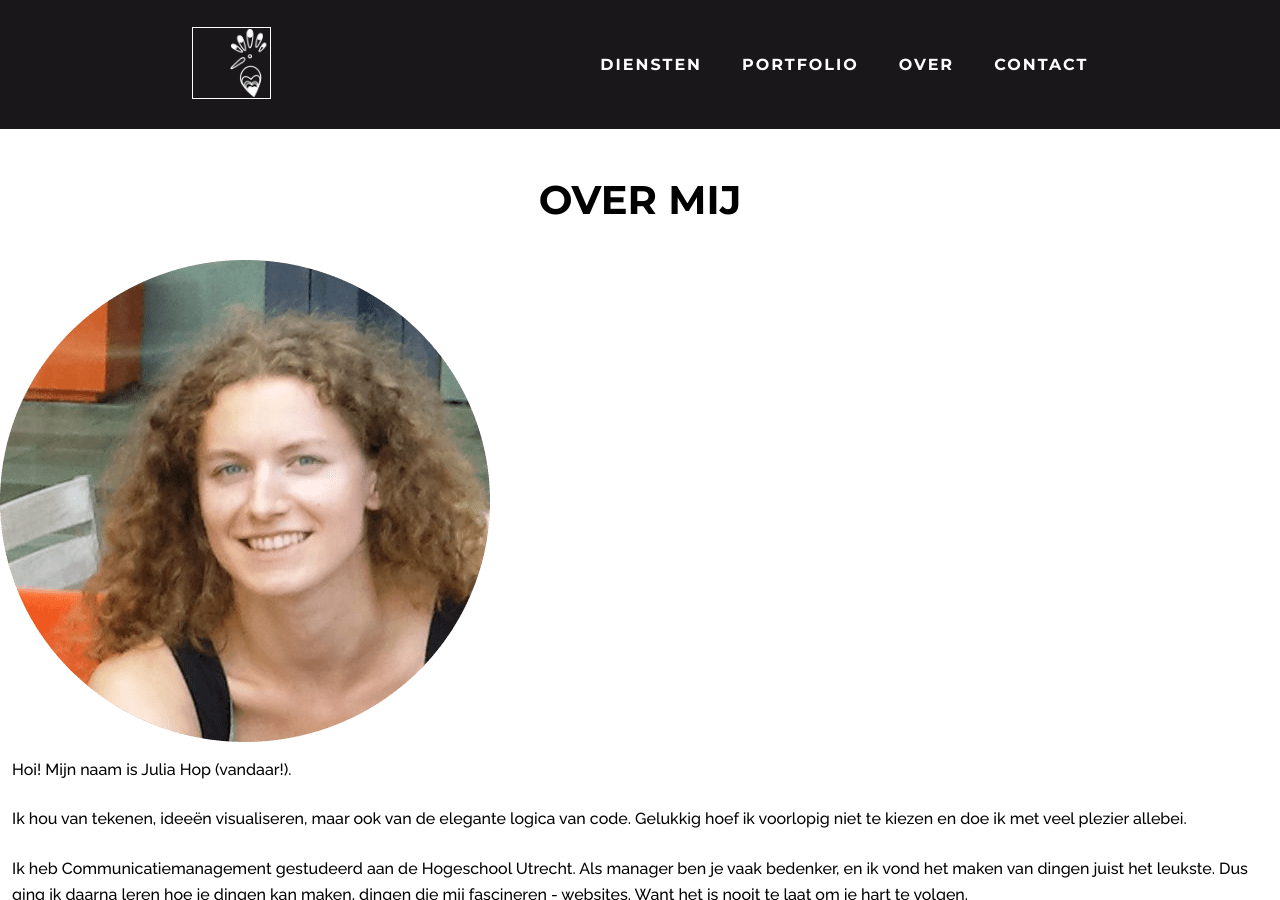
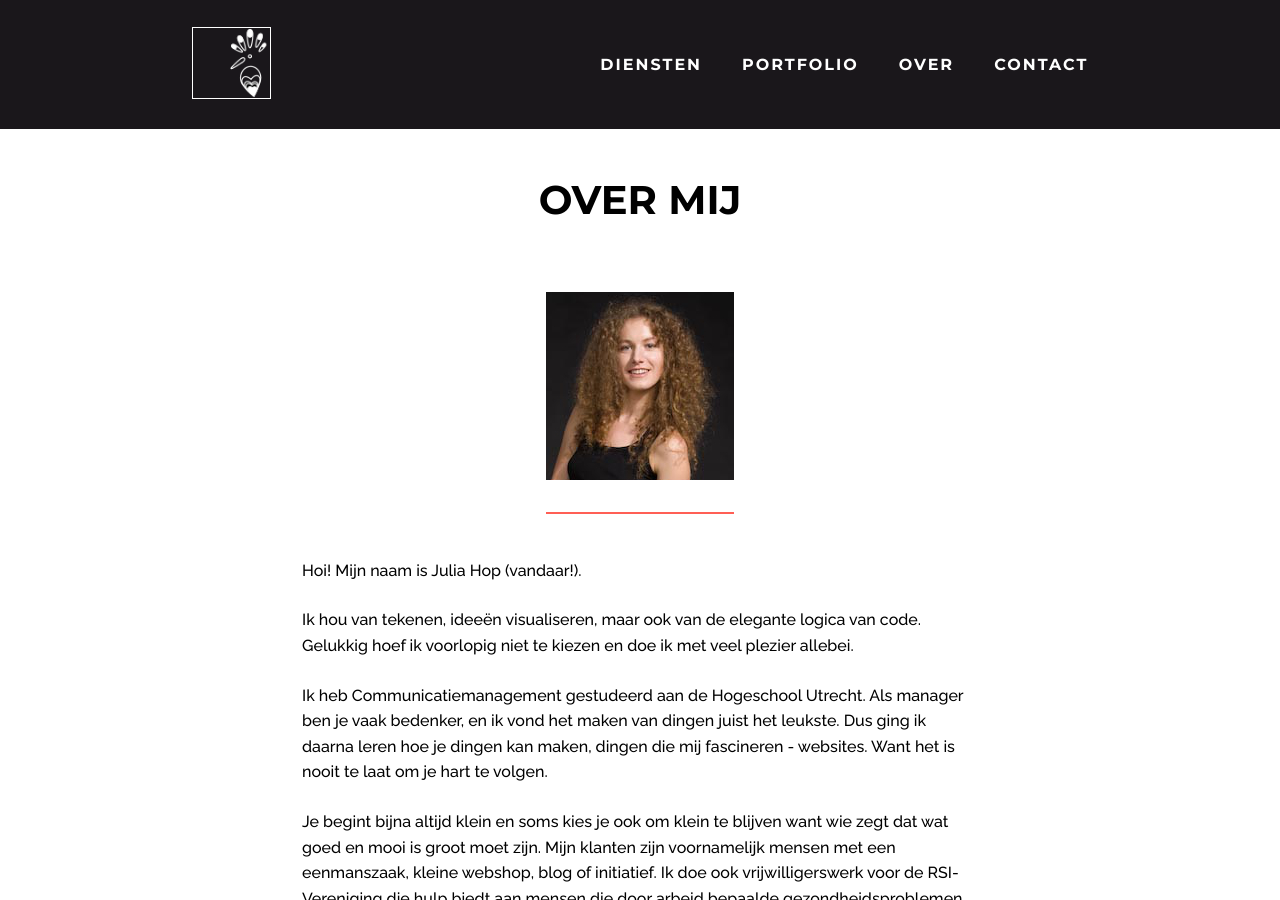
Before and after one commit to juliahop/juliahop.github.io, a Jekyll site: the page built from index.html, in a window 1280 px wide and 900 px high, scrolled down 2786 px. Built offline with Jekyll 4.4.1, drawn with Linux system fonts in a browser that asks for light colours.

Commit message:
Style Over section

```diff
--- a/_sass/_layout.scss
+++ b/_sass/_layout.scss
@@ -133,7 +133,7 @@ p {
   }
 }
 
-.article {
+.triple-txt {
   border: 2px solid var(--color-1-dark);
   flex: 1 1 350px;
   max-width: 400px;
@@ -224,3 +224,26 @@ p {
 }
 
 /*-----------------4-------------------------*/
+.home--4 .content {
+  flex-direction: column;
+  align-items: center;
+
+  @media (max-width: 50em) {
+    display: flex;
+  }
+}
+
+.face {
+  margin: 4rem 0;
+  border-bottom: 2px solid var(--color-1-dark);
+  padding-bottom: 4rem;
+}
+
+.single-txt {
+  padding-bottom: 4rem;
+  border-bottom: 2px solid var(--color-1-dark);
+
+  @media (min-width: 47.5em) {
+    max-width: 700px;
+  }
+}
--- a/index.html
+++ b/index.html
@@ -15,7 +15,7 @@ layout: default
 
     <div class="content">
 
-      <article class="article">
+      <article class="triple-txt">
         <h3 class="article__heading">Grafisch ontwerp</h3>
         <img class="article__icon" src="img/laptop1.png" alt="grafisch ontwerp">
         <p class="article__txt">De eerste-indruk-regel geldt zeker voor websites. De uitstraling van de site bepaalt in grote mate het gedrag van de bezoeker. Doorklikken of wegwezen?</p>
@@ -23,7 +23,7 @@ layout: default
         <p class="article__txt">Bij grafisch ontwerp kan het dus gaan om het ontwikkelen van zowel losse elementen van een pagina als om de vormgeving van de gehele site.</p>
       </article>
 
-      <article class="article">
+      <article class="triple-txt">
         <h3 class="article__heading">Webdevelopment</h3>
         <img class="article__icon" src="img/laptop2.png" alt="front end development" >
         <p class="article__txt">Van een mooi plaatje naar een werkende site. Het plaatsen van een nieuw element op de pagina of het maken van een geheel nieuwe website - het kan allemaal.</p>
@@ -31,7 +31,7 @@ layout: default
         <p class="article__txt">Ik zorg onder andere dat de code up-to-date is en overzichtelijk geschreven.</p>
       </article>
 
-      <article class="article">
+      <article class="triple-txt">
         <h3 class="article__heading">Contentadvies</h3>
         <img class="article__icon" alt="contentadvies" src="img/laptop3.png">
         <p class="article__txt">Het design mag verrassen, maar de logica van de website moet altijd helder zijn voor de bezoeker.</p>
@@ -94,20 +94,25 @@ layout: default
       </div>
 
     </div>
+  </div>
 </section>
 
 <!-- Over -->
 <section id="over" class="home home--4">
-  <div class="home__content">
+  <div class="home__container">
     <h2 class="home__heading h-txt">Over mij</h2>
-    <img class="image-responsive face" alt="julia hop" src="img/face.png">
-    <article class="home-about">
+    <div class="content">
+
+      <img class="face" alt="julia hop" src="img/face1.jpg">
+      <article class="single-txt">
         <p class="article__txt">Hoi! Mijn naam is Julia Hop (vandaar!).</p>
         <p class="article__txt">Ik hou van tekenen, ideeën visualiseren, maar ook van de elegante logica van code. Gelukkig hoef ik voorlopig niet te kiezen en doe ik met veel plezier allebei.</p>
         <p class="article__txt">Ik heb Communicatiemanagement gestudeerd aan de Hogeschool Utrecht. Als manager ben je vaak bedenker, en ik vond het maken van dingen juist het leukste. Dus ging ik daarna leren hoe je dingen kan maken, dingen die mij fascineren - websites. Want het is nooit te laat om je hart te volgen.</p>
         <p class="article__txt">Je begint bijna altijd klein en soms kies je ook om klein te blijven want wie zegt dat wat goed en mooi is groot moet zijn. Mijn klanten zijn voornamelijk mensen met een eenmanszaak,  kleine webshop, blog of initiatief. Ik doe ook vrijwilligerswerk voor de RSI-Vereniging die hulp biedt aan mensen die door arbeid bepaalde gezondheidsproblemen hebben opgelopen.</p>
         <p class="article__txt">Alles zelf doen en alles zelf bepalen is vaak lastig, maar geeft een enorme voldoening. Het houdt het werk afwisselend en interessant. Niet waar?</p>
       </article>
+
+    </div>
   </div>
 </section>
 
```
Also changed, not shown: img/face1.jpg (added). Lines whose indentation alone changed are shown as unchanged.
